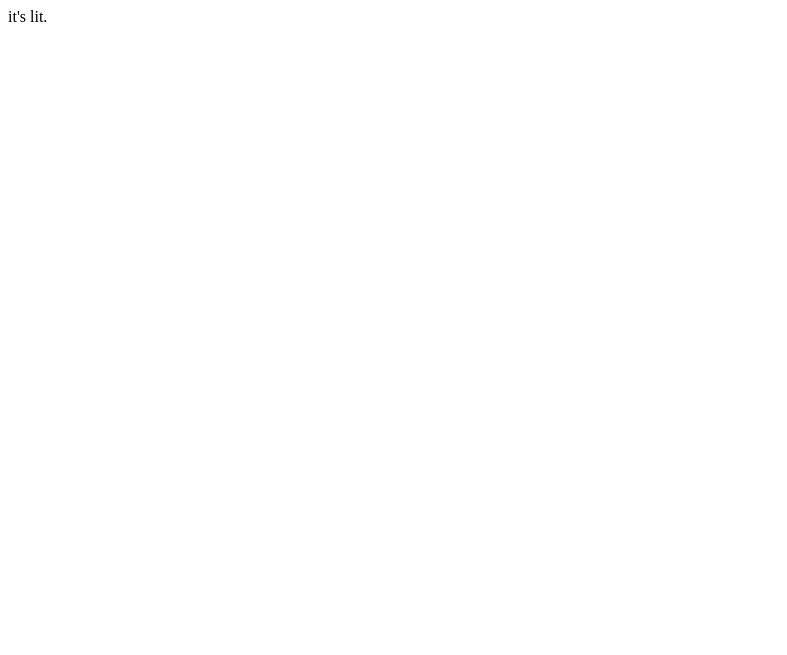
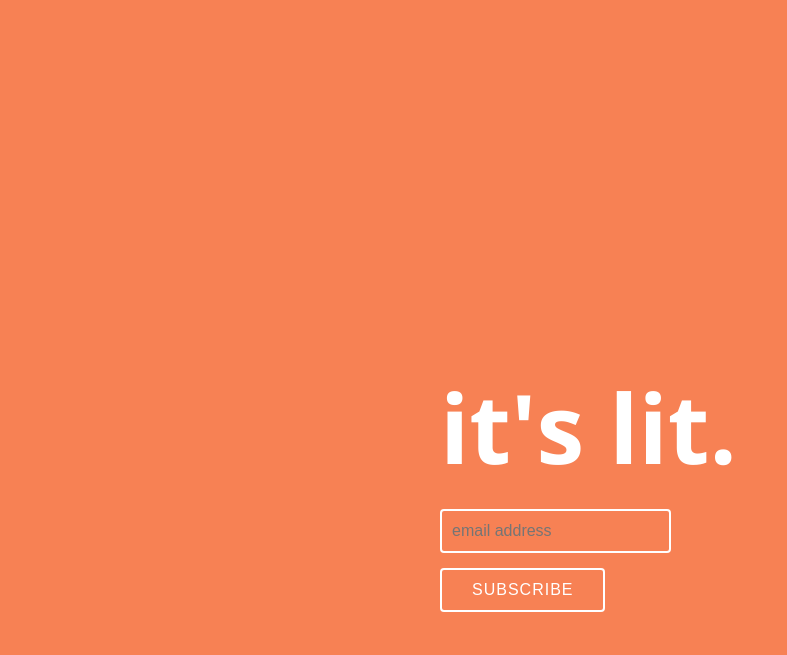
Before and after one commit to whosnorman/mattohagan.github.io, a plain HTML site: page index.html in a window 1280 px wide. Shown: the whole page, without its empty margins (0-787 px from the left). Drawn offline with Linux system fonts and the light colour scheme.

Commit message:
stay lit.

```diff
--- /dev/null
+++ b/css/main.css
@@ -0,0 +1,83 @@
+
+@font-face {
+  font-family: 'Bitter';
+  src: url('../fonts/Bitter-Bold.otf');
+}
+@font-face {
+  font-family: 'Open Sans';
+  font-weight: 300;
+  src: url('../fonts/OpenSans-Light.ttf');
+}
+@font-face {
+  font-family: 'Open Sans';
+  font-weight: 400;
+  src: url('../fonts/OpenSans-Regular.ttf');
+}
+@font-face {
+  font-family: 'Open Sans';
+  font-weight: 500;
+  src: url('../fonts/OpenSans-Semibold.ttf');
+}
+@font-face {
+  font-family: 'Open Sans';
+  font-weight: 700;
+  src: url('../fonts/OpenSans-Bold.ttf');
+}
+@font-face {
+  font-family: 'Open Sans';
+  font-weight: 800;
+  src: url('../fonts/OpenSans-ExtraBold.ttf');
+}
+
+body {
+	background: #F78154;
+	color: #fff;
+	font-family: 'Open Sans', sans-serif;
+	font-weight: 700;
+	font-size: 16px;
+}
+
+.center {
+	width: 400px;
+    height: 100px;
+    position: absolute;
+    top:0;
+    bottom: 0;
+    left: 0;
+    right: 0;
+    margin: auto;
+}
+
+.title {
+	font-size: 6em;
+}
+
+.subtitle {
+	font-weight: 400 !important;
+}
+
+#mce-EMAIL {
+	border: 2px solid #fff;
+	font-size: 1em;
+	background-color: transparent;
+	color: #fff;
+	padding: 20px 10px;
+	height: 44px;
+}
+
+#mc-embedded-subscribe {
+	border: 2px solid #fff;
+	font-size: 1em;
+	font-weight: 400;
+	background-color: transparent;
+	color: #fff;
+	height: 44px;
+
+	transition: all 200ms ease-out;
+}
+
+#mc-embedded-subscribe:hover {
+	color: #F78154;
+	background: #fff;
+
+}
--- a/index.html
+++ b/index.html
@@ -1 +1,36 @@
-it's lit.
+<html>
+<head>
+   <link rel="stylesheet" type="text/css" href="css/skeleton.css" />
+   <link rel="stylesheet" type="text/css" href="css/main.css" />
+   <script src="js/jquery-1.11.0.min.js"></script>
+   <title>Matt O'Hagan</title>
+   <meta name="viewport" content="width=device-width" />
+</head>
+<body>
+	<div class='container center'>
+		<div class='row'>
+			<div class='title twelve columns'>
+				it's lit.
+			</div>
+		</div>
+		<div class='row'>
+			<div class='subtitle twelve columns'>
+				<!-- Begin MailChimp Signup Form -->
+			<div id="mc_embed_signup">
+			<form action="http://itslit.us11.list-manage.com/subscribe/post?u=ef724ebe090f86642bdbf51ab&amp;id=40055fad19" method="post" id="mc-embedded-subscribe-form" name="mc-embedded-subscribe-form" class="validate" target="_blank" novalidate>
+			   <div id="mc_embed_signup_scroll">
+			    <label for="mce-EMAIL"></label>
+			    <input type="email" value="" name="EMAIL" class="email" id="mce-EMAIL" placeholder="email address" required>
+			   <!-- real people should not fill this in and expect good things - do not remove this or risk form bot signups-->
+			   <div style="position: absolute; left: -5000px;"><input type="text" name="b_ef724ebe090f86642bdbf51ab_40055fad19" tabindex="-1" value=""></div>
+			   <input type="submit" value="Subscribe" name="subscribe" id="mc-embedded-subscribe" class="btn"></div>
+			   </div>
+			</form>
+			</div>
+
+			<!--End mc_embed_signup-->
+			</div>
+		</div>
+	</div>
+</body>
+</html>
```
